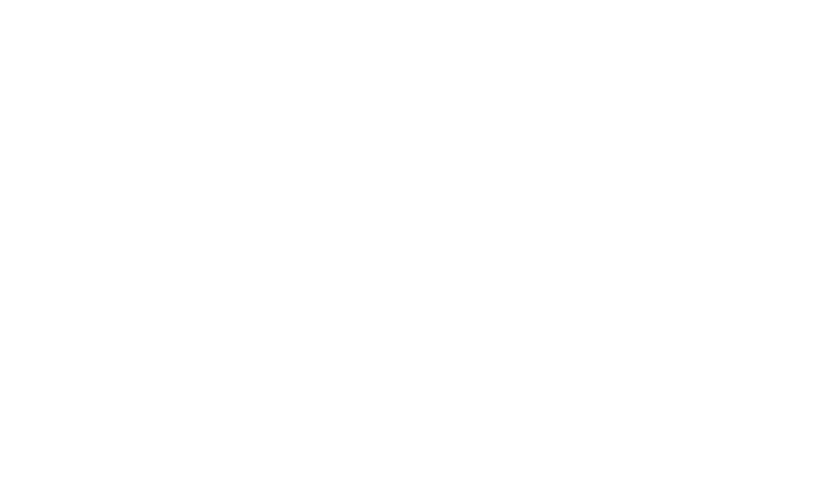
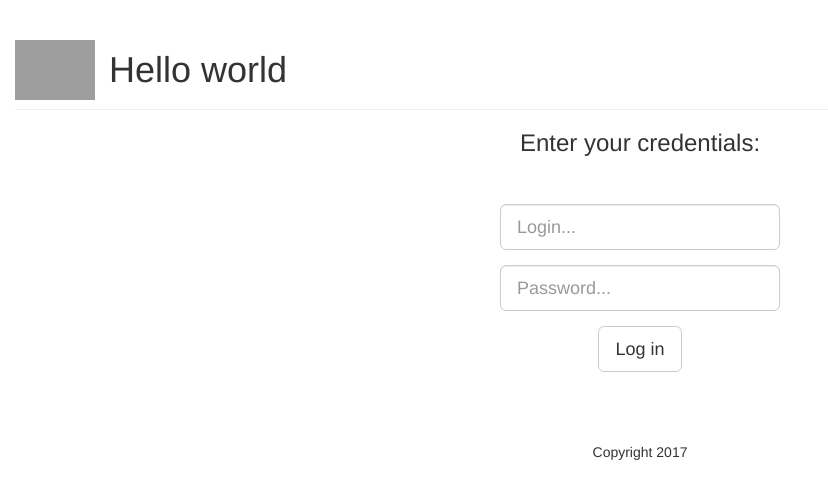
Before and after one commit to AdamRycerski/ReactPostsList, a React app: page /login in a window 1280 px wide. Shown: the top 498 px of the page, without its empty margins (0-828 px from the left). Built offline with nearby package versions, Linux system fonts and the light colour scheme; grey boxes are pictures that could not be loaded.

Commit message:
Adds basic login funcionality. Displays login form for unathorized users.

```diff
--- /dev/null
+++ b/src/LoginAPI.js
@@ -0,0 +1,74 @@
+import {
+  loginApiUrl,
+  AUTH_TOKEN,
+} from "./config";
+
+class LoginAPI {
+  constructor(url) {
+    this.url = url;
+  }
+
+  checkAuthorized() {
+    const token = localStorage.getItem(AUTH_TOKEN);
+    if (!token) {
+      return Promise.reject();
+    }
+    const request = this.__createRequestData('GET', '', this.__getAuthRequestHeaders(token));
+    return fetch(this.__getUserInfoUrl(), request)
+      .then(res => this.__handleResponse(res));
+  }
+
+  __getAuthRequestHeaders(token) {
+    const headers = new Headers();
+    headers.append('Authorization', token);
+    return headers;
+  }
+
+  login(login, password) {
+    const data = { login, password };
+    let request = this.__createRequestData('POST', this.__getQueryString(data), this.__getLoginRequestHeaders());
+    return fetch(this.__getLoginUrl(), request)
+      .then(res => this.__handleResponse(res));
+  }
+
+  __getLoginRequestHeaders() {
+    const headers = new Headers();
+    headers.append('Content-Type', 'application/x-www-form-urlencoded');
+    return headers;
+  }
+
+  __getQueryString(data) {
+    return Object.keys(data).reduce((acc, key) => {
+      key = encodeURIComponent(key);
+      let value = encodeURIComponent(data[key]);
+      return `${acc}&${key}=${value}`;
+    }, "").substr(1);
+  }
+
+  __createRequestData(method, body = '', headers = new Headers()) {
+    if (body) {
+      return { method , body , headers };
+    } else {
+      return { method , headers };
+    }
+  }
+
+  __handleResponse(res) {
+    if (res.ok) {
+      return res.json();
+    } else {
+      throw res.status;
+    }
+  }
+
+  __getLoginUrl() {
+    return `${this.url}/login`;
+  }
+
+  __getUserInfoUrl() {
+    return `${this.url}/me`;
+  }
+}
+
+const loginApi = new LoginAPI(loginApiUrl);
+export { loginApi, LoginAPI };
--- a/src/PostsAPI.js
+++ b/src/PostsAPI.js
@@ -12,7 +12,6 @@
 
   updatePost(id, data) {
     let request = this.__createRequestData("PUT", this.__getUpdatePostRequestBody(data));
-    console.log(request);
     return fetch(this.__getPostUrl(id), request)
       .then((res) => { return this.__handleResponse(res); })
   }
--- a/src/config.js
+++ b/src/config.js
@@ -1,2 +1,7 @@
 export const logoSourceUrl = "http://www.joshuacasper.com/contents/uploads/joshua-casper-samples-free.jpg";
-export const postsApiUrl = "http://jsonplaceholder.typicode.com/posts";
+
+export const apiUrl = 'http://localhost:3003';
+export const loginApiUrl = `${apiUrl}/auth`;
+export const postsApiUrl = `${apiUrl}/posts`;
+
+export const AUTH_TOKEN = 'AUTH_TOKEN';
--- /dev/null
+++ b/src/containers/Authorize/Authorize.js
@@ -0,0 +1,30 @@
+import React from 'react';
+
+import { loginApi } from '../../LoginAPI';
+
+export function authorize(component) {
+  return class extends React.Component {
+    constructor(props) {
+      super(props);
+
+      this.component = component;
+      this.state = {
+        authorized: false,
+      };
+    }
+
+    componentDidMount() {
+      loginApi.checkAuthorized()
+        .then(() => this.setState({ authorized:  true }))
+        .catch(() => this.__redirectToLogin());
+    }
+
+    __redirectToLogin() {
+      this.props.router.push('/login');
+    }
+
+    render() {
+      return ( this.state.authorized ? <this.component { ...this.props } /> : <div/> );
+    }
+  }
+}
--- /dev/null
+++ b/src/containers/Login/Login.js
@@ -0,0 +1,136 @@
+import React from 'react';
+
+import './Login.scss';
+
+import Modal from '../../components/Modal/Modal';
+
+import { loginApi } from '../../LoginAPI';
+import { AUTH_TOKEN } from '../../config';
+
+class Login extends React.Component {
+  constructor(props) {
+    super(props);
+
+    this.state = {
+      login: '',
+      password: '',
+      modal: {
+        isDisplayed: false,
+        header: '',
+        body: '',
+        buttons: [],
+      }
+    }
+  }
+  __onSubmit(e) {
+    e.preventDefault();
+
+    loginApi.login(this.state.login, this.state.password)
+      .then(res => this.__handleSuccess(res))
+      .catch(status => this.__handleReject(status));
+  }
+
+  __handleSuccess(res) {
+    this.__saveAuthToken(res.token);
+    this.props.router.push('/');
+  }
+
+  __saveAuthToken(token) {
+    localStorage.setItem(AUTH_TOKEN, token);
+  }
+
+  __handleReject(status) {
+    switch (status) {
+      case 401:
+        this.__showInvalidCredentialsModal();
+        break;
+      default:
+        break;
+    }
+    return;
+  }
+
+  __showInvalidCredentialsModal() {
+    this.__showModal(
+      'Incorrect login or password',
+      'Login Error',
+      [ { label: "ok", callback: e => this.__hideModal() } ],
+    );
+  }
+
+  __showModal(body, header, buttons) {
+    this.setState({ modal: {
+      isDisplayed: true,
+      body,
+      header,
+      buttons,
+    }});
+  }
+
+  __hideModal() {
+    this.setState({ modal: {
+      isDisplayed: false,
+      body: '',
+      header: '',
+      buttons: [],
+    }});
+  }
+
+  __renderFormSection() {
+    return (
+      <div className='login-form'>
+        <h3 className='login-form__header'>Enter your credentials:</h3>
+        <div className='form-group'>
+          <form
+            onSubmit={ e => this.__onSubmit(e) }
+          >
+            <div className='form-group'>
+              <input
+                name='login'
+                type='text'
+                className='form-control input-lg'
+                placeholder='Login...'
+                value={ this.state.login }
+                onChange={ e => this.setState({ login: e.target.value }) }
+              />
+            </div>
+            <div className='form-group'>
+              <input
+                name='password'
+                type='password'
+                className='form-control input-lg'
+                placeholder='Password...'
+                value={ this.state.password }
+                onChange={ e => this.setState({ password: e.target.value }) }
+              />
+            </div>
+            <input type='submit' value='Log in' className='btn btn-lg btn-default'/>
+          </form>
+        </div>
+      </div>
+    );
+  }
+
+  __renderModal() {
+    return (
+      <Modal
+        isDisplayed={ this.state.modal.isDisplayed }
+        header={ this.state.modal.header }
+        buttons={ this.state.modal.buttons }
+      >
+        { this.state.modal.body }
+      </Modal>
+    );
+  }
+
+  render() {
+    return (
+      <div className='Login'>
+        { this.__renderFormSection() }
+        { this.__renderModal() }
+      </div>
+    )
+  }
+}
+
+export default Login;
--- /dev/null
+++ b/src/containers/Login/Login.scss
@@ -0,0 +1,11 @@
+.login-form {
+  max-width: 20em;
+  margin: auto;
+  margin-bottom: 5em;
+
+  text-align: center;
+}
+
+.login-form__header {
+  margin-bottom: 2em;
+}
--- a/src/containers/PostDetail/PostDetail.js
+++ b/src/containers/PostDetail/PostDetail.js
@@ -5,7 +5,8 @@
 
 import Breadcrumbs from '../../components/Breadcrumbs/Breadcrumbs';
 import Modal from '../../components/Modal/Modal';
-import CommentsList from '../CommentsList/CommentsList'
+import CommentsList from '../CommentsList/CommentsList';
+import { authorize } from '../Authorize/Authorize';
 
 import users from '../../usersMock';
 import { postsApi } from '../../PostsAPI';
@@ -239,4 +240,4 @@
   }
 }
 
-export default PostDetail;
+export default authorize(PostDetail);
--- a/src/containers/PostsIndex/PostsIndex.js
+++ b/src/containers/PostsIndex/PostsIndex.js
@@ -5,6 +5,7 @@
 
 import Searchbar from '../../components/Searchbar/Searchbar';
 import PostsList from '../PostsList/PostsList';
+import { authorize } from '../Authorize/Authorize';
 
 
 class PostsIndex extends React.Component {
@@ -46,4 +47,4 @@
   }
 }
 
-export default PostsIndex;
+export default authorize(PostsIndex);
--- a/src/routes.js
+++ b/src/routes.js
@@ -4,12 +4,14 @@
 import App from "./containers/App/App";
 import PostsIndex from "./containers/PostsIndex/PostsIndex";
 import PostDetail from "./containers/PostDetail/PostDetail";
+import Login from './containers/Login/Login';
 
 const routes = (
   <Route path="/" component={ App }>
     <IndexRoute component={ PostsIndex } />
     <Route path="posts/:id" component={ PostDetail } />
     <Route path="posts/add" component={ PostDetail } />
+    <Route path='login' component={ Login } />
   </Route>
 );
 
```
Also changed, not shown: src/BaseApi.js (added), src/containers/Authorize/Authorize.scss (added), 1 other file (tests, documents, lock files or other folders).
